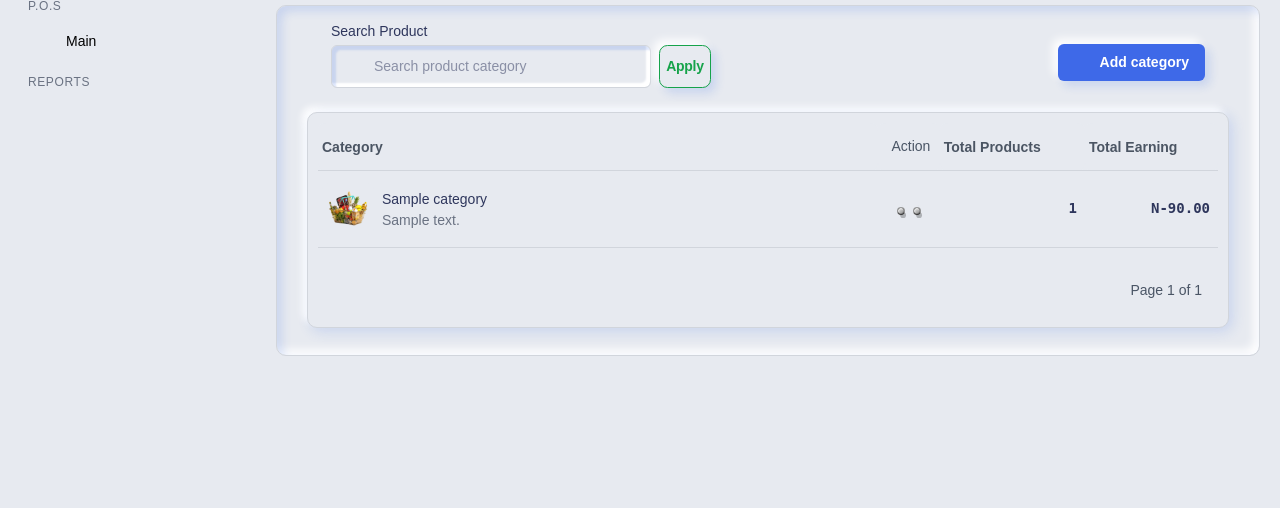
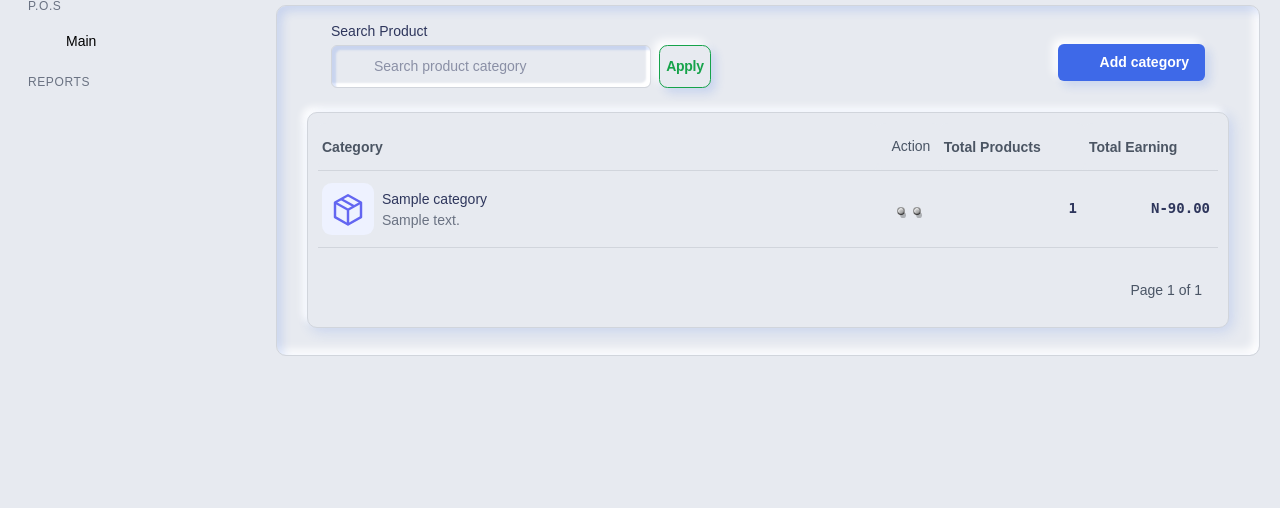
Before and after one commit to Harunah1fiz/GHAJISTORE, a Django app: page /product/product/categories in a window 1280 px wide. Shown: the part 100-608 px from the top of the page. Run offline with Django 5.2, Linux system fonts and the light colour scheme; tables that the repository leaves empty hold one stand-in row (values such as "Sample post"); style sheets or scripts are compiled from the project's sources; some libraries are stand-ins or nearby versions.

Commit message:
Fix remaining production asset requests
Use a packaged placeholder for missing product images and request the health endpoint from its stable route on every page.

Co-authored-by: Copilot <223556219+Copilot@users.noreply.github.com>

```diff
--- a/ghajiSale/static/src/js/salesModel.js
+++ b/ghajiSale/static/src/js/salesModel.js
@@ -491,7 +491,7 @@ export const prepareTransaction = function () {
 };
 export const checkServer = async function () {
   try {
-    const res = await fetch("api/health", { cache: "no-store" });
+    const res = await fetch("/sales/api/health", { cache: "no-store" });
 
     return res.ok;
   } catch (err) {
--- a/ghajiSale/static/src/js/views/categoriesView.js
+++ b/ghajiSale/static/src/js/views/categoriesView.js
@@ -27,7 +27,7 @@ class categoriesView extends ModalView{
                                     <div class="modalContent">
                                     <div class="flex gap-1.5 w-full ">
                                     <figure class="w-50 flex-1">
-                                        <img src="./assets/images/product-23.png" alt="" srcset="" class="w-32 h-32">
+                                        <img src="/static/src/images/product-placeholder.svg" alt="Category placeholder" class="w-32 h-32">
                                     </figure>
                                     <ul class=" flex-2">
                                         <li>
--- a/ghajiSale/templates/product/category_list.html
+++ b/ghajiSale/templates/product/category_list.html
@@ -60,7 +60,7 @@
                                     <td class=" py-2 border-b border-gray-200">
                                         <div class="avater-wrapper flex items-center gap-2">
                                             <div class="avater bg-white rounded-md w-13 h-13 flex items-center justify-center mr font-semibold grow-0 shrink-0">
-                                                <img src="./assets/images/product-23.png" alt="" srcset="" class="w-13 h-13">
+                                                <img src="{% static 'src/images/product-placeholder.svg' %}" alt="Category placeholder" class="w-13 h-13">
                                             </div>
                                             <div class="text-left">
                                                 <p class="font-medium ">{{ category.name }}</p>
@@ -140,7 +140,7 @@
                                     <div class="modalContent">
                                     <div class="flex gap-1.5 w-full ">
                                     <figure class="w-50 flex-1">
-                                        <img src="./assets/images/product-23.png" alt="" srcset="" class="w-32 h-32">
+                                        <img src="{% static 'src/images/product-placeholder.svg' %}" alt="Category placeholder" class="w-32 h-32">
                                     </figure>
                                     <ul class=" flex-2">
                                         <li>
--- a/ghajiSale/templates/product/product_list.html
+++ b/ghajiSale/templates/product/product_list.html
@@ -225,7 +225,7 @@
                                     <td class="px-4 py-2 border-b border-gray-200 ">
                                         <div class="avater-wrapper flex items-center gap">
                                             <div class="avater bg-indigo-100 text-indigo-600 rounded-md w-13 h-13 flex items-center justify-center  font-semibold grow-0 shrink-0">
-                                                <img src="./assets/images/product-23.png" alt="" srcset="" class="w-13 h-13">
+                                                <img src="{% static 'src/images/product-placeholder.svg' %}" alt="Product placeholder" class="w-13 h-13">
                                             </div>
                                             <div class="text-left">
                                                 <p class="font-medium ">Electronics</p>
@@ -401,7 +401,7 @@
                                     <div class="modalContent">
                                     <div class="flex gap-1.5 w-full  ">
                                     <figure class="w-50">
-                                        <img src="./assets/images/product-23.png" alt="" srcset="" class="w-32 h-32">
+                                        <img src="{% static 'src/images/product-placeholder.svg' %}" alt="Product placeholder" class="w-32 h-32">
                                     </figure>
                                     <ul>
                                         <li>
```
Also changed, not shown: ghajiSale/static/src/images/product-placeholder.svg (added).
